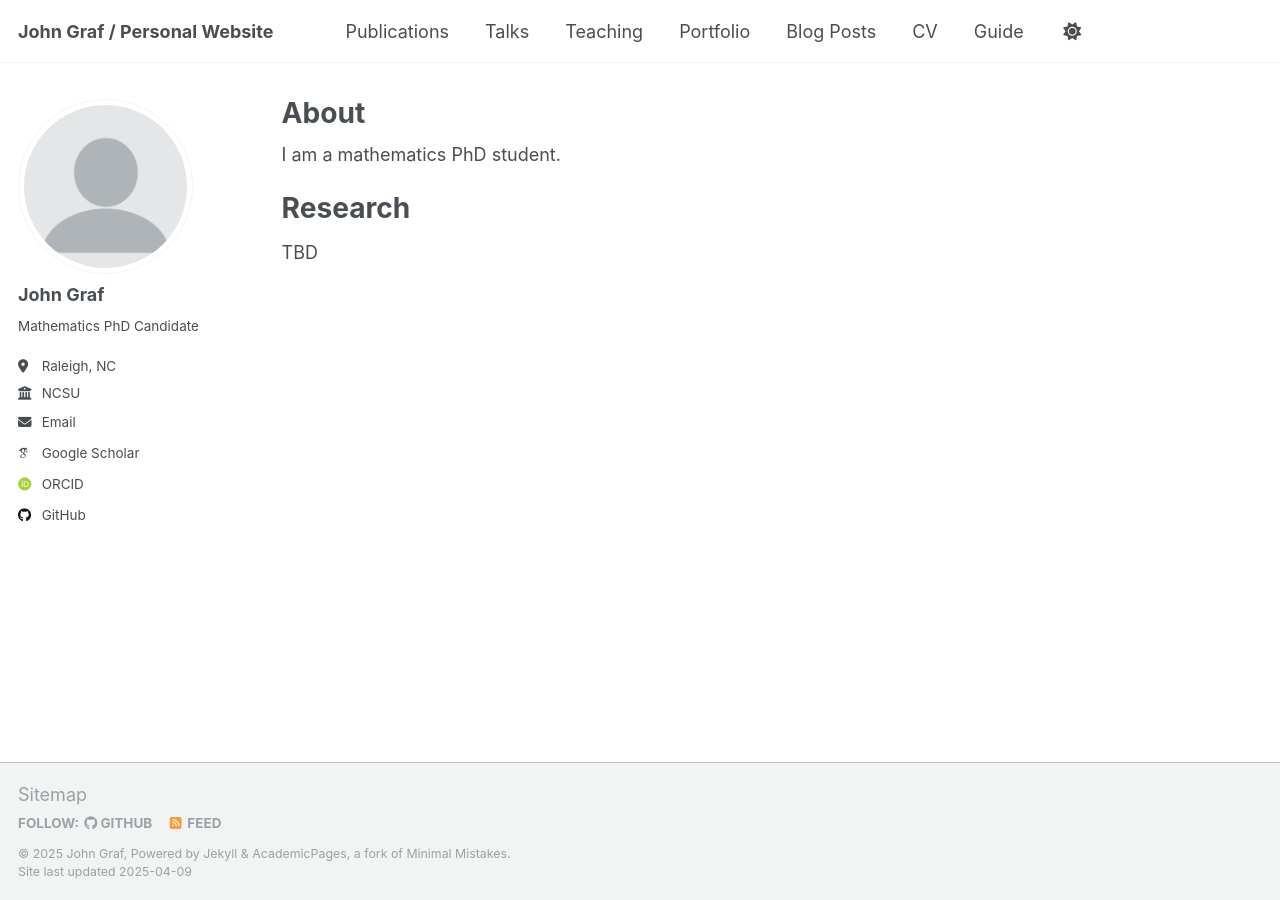
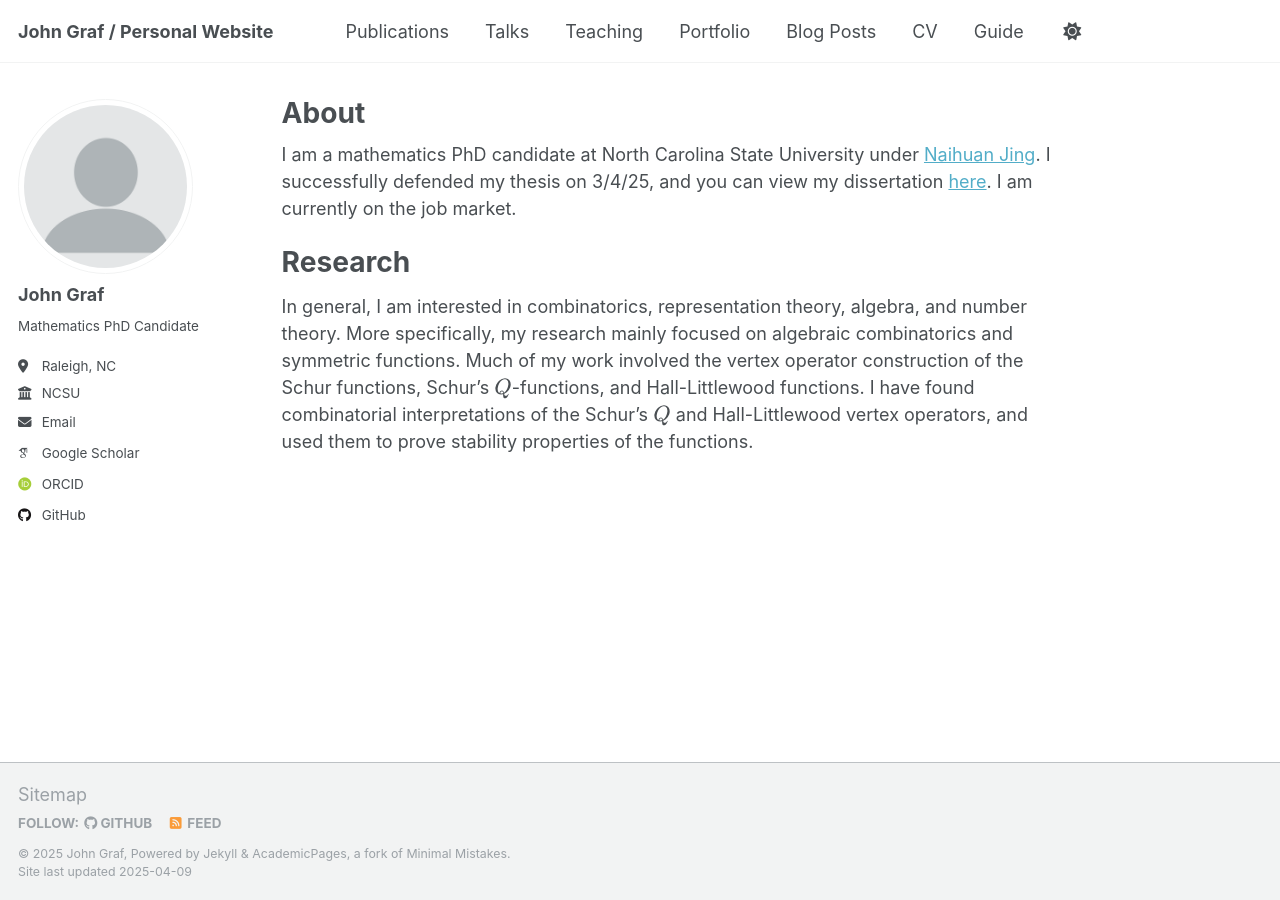
Before and after one commit to j-graf/j-graf.github.io, a Jekyll site: the page built from _pages/about.md, in a window 1280 px wide. Built offline with Jekyll 4.4.1, drawn with Linux system fonts in a browser that asks for light colours; some web fonts are replaced.

Commit message:
Update about.md

```diff
--- a/_pages/about.md
+++ b/_pages/about.md
@@ -7,8 +7,8 @@ redirect_from:
   - /about.html
 ---
 
-I am a mathematics PhD student.
+I am a mathematics PhD candidate at North Carolina State University under [Naihuan Jing](https://jing.math.ncsu.edu/). I successfully defended my thesis on 3/4/25, and you can view my dissertation [here](https://www.lib.ncsu.edu/resolver/1840.20/45216). I am currently on the job market.
 
 Research
 ======
-TBD
+In general, I am interested in combinatorics, representation theory, algebra, and number theory. More specifically, my research mainly focused on algebraic combinatorics and symmetric functions. Much of my work involved the vertex operator construction of the Schur functions, Schur's $$Q$$-functions, and Hall-Littlewood functions. I have found combinatorial interpretations of the Schur's $$Q$$ and Hall-Littlewood vertex operators, and used them to prove stability properties of the functions.
```
